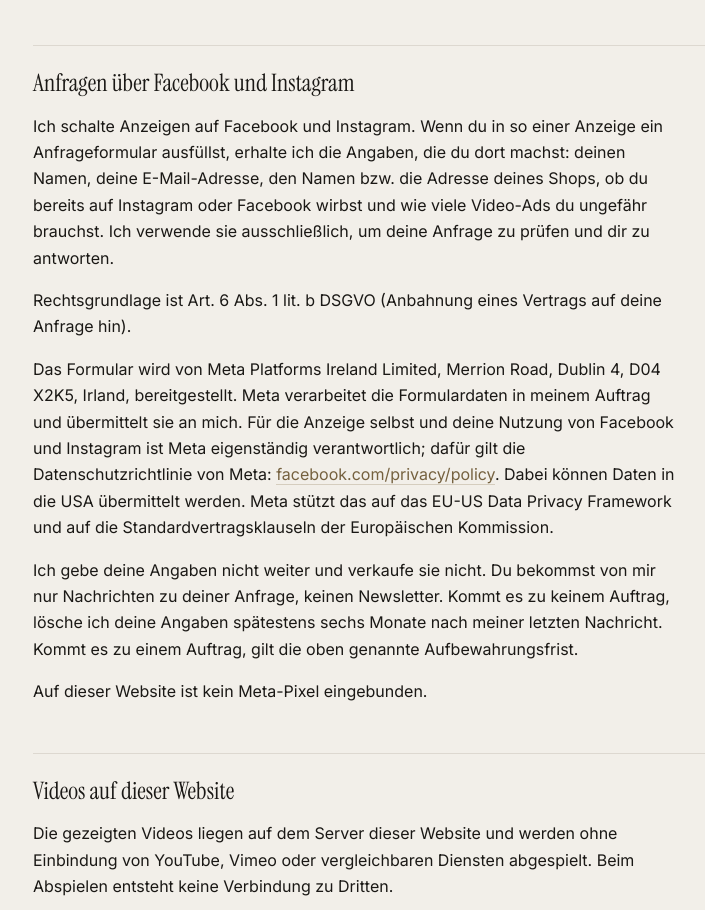
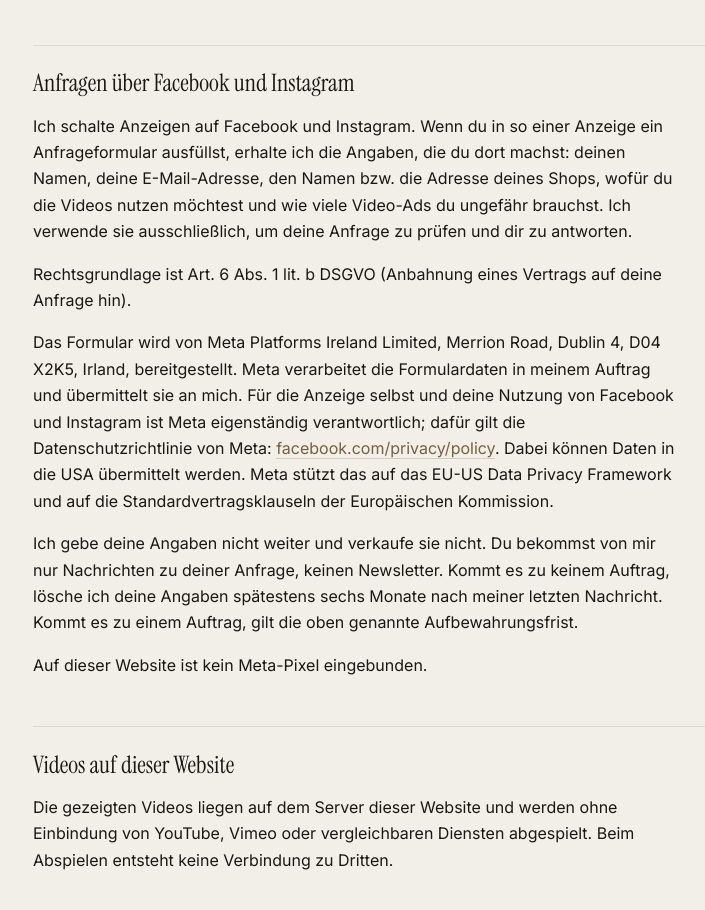
Before and after one commit to marcste2/nitor-studios, a plain HTML site: page datenschutz.html in a window 1280 px wide. Shown: the part 1866-2776 px from the top of the page, without its empty margins (239-944 px from the left). Drawn offline with Linux system fonts and the light colour scheme.

Commit message:
Datenschutz: Formularfelder an Lead-Formular angepasst
Co-Authored-By: Claude Opus 5.5 <noreply@anthropic.com>

```diff
--- a/datenschutz.html
+++ b/datenschutz.html
@@ -115,7 +115,7 @@ footer .flinks a:hover{color:var(--accent)}
   <p>Der E-Mail-Verkehr läuft über Google (Gmail), einen Dienst der Google Ireland Limited, Gordon House, Barrow Street, Dublin 4, Irland. Dabei können Daten auch auf Servern außerhalb der EU verarbeitet werden.</p>
 
   <h2>Anfragen über Facebook und Instagram</h2>
-  <p>Ich schalte Anzeigen auf Facebook und Instagram. Wenn du in so einer Anzeige ein Anfrageformular ausfüllst, erhalte ich die Angaben, die du dort machst: deinen Namen, deine E-Mail-Adresse, den Namen bzw. die Adresse deines Shops, ob du bereits auf Instagram oder Facebook wirbst und wie viele Video-Ads du ungefähr brauchst. Ich verwende sie ausschließlich, um deine Anfrage zu prüfen und dir zu antworten.</p>
+  <p>Ich schalte Anzeigen auf Facebook und Instagram. Wenn du in so einer Anzeige ein Anfrageformular ausfüllst, erhalte ich die Angaben, die du dort machst: deinen Namen, deine E-Mail-Adresse, den Namen bzw. die Adresse deines Shops, wofür du die Videos nutzen möchtest und wie viele Video-Ads du ungefähr brauchst. Ich verwende sie ausschließlich, um deine Anfrage zu prüfen und dir zu antworten.</p>
   <p>Rechtsgrundlage ist Art. 6 Abs. 1 lit. b DSGVO (Anbahnung eines Vertrags auf deine Anfrage hin).</p>
   <p>Das Formular wird von Meta Platforms Ireland Limited, Merrion Road, Dublin 4, D04 X2K5, Irland, bereitgestellt. Meta verarbeitet die Formulardaten in meinem Auftrag und übermittelt sie an mich. Für die Anzeige selbst und deine Nutzung von Facebook und Instagram ist Meta eigenständig verantwortlich; dafür gilt die Datenschutzrichtlinie von Meta: <a href="https://www.facebook.com/privacy/policy" rel="noopener">facebook.com/privacy/policy</a>. Dabei können Daten in die USA übermittelt werden. Meta stützt das auf das EU-US Data Privacy Framework und auf die Standardvertragsklauseln der Europäischen Kommission.</p>
   <p>Ich gebe deine Angaben nicht weiter und verkaufe sie nicht. Du bekommst von mir nur Nachrichten zu deiner Anfrage, keinen Newsletter. Kommt es zu keinem Auftrag, lösche ich deine Angaben spätestens sechs Monate nach meiner letzten Nachricht. Kommt es zu einem Auftrag, gilt die oben genannte Aufbewahrungsfrist.</p>
```
